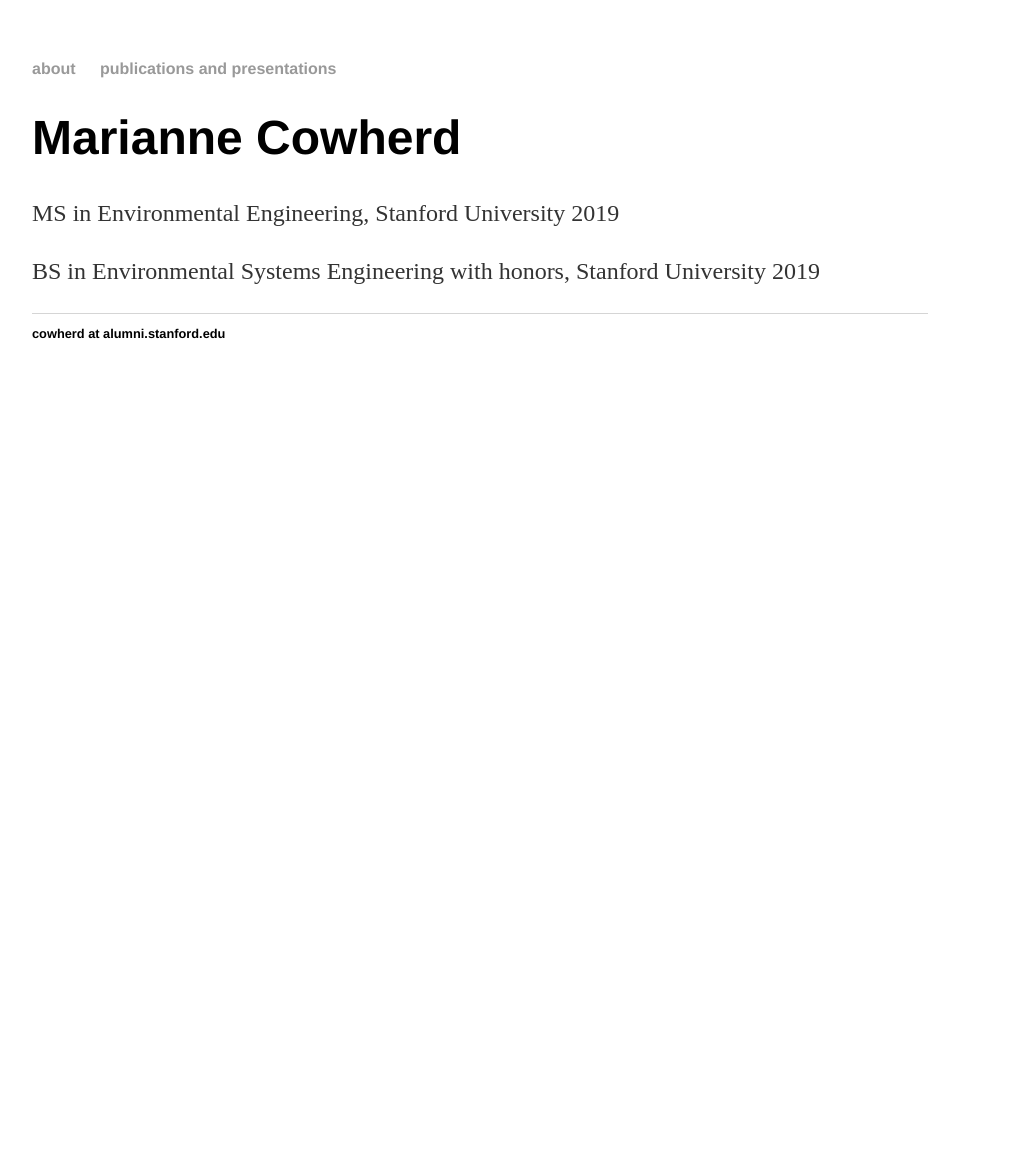
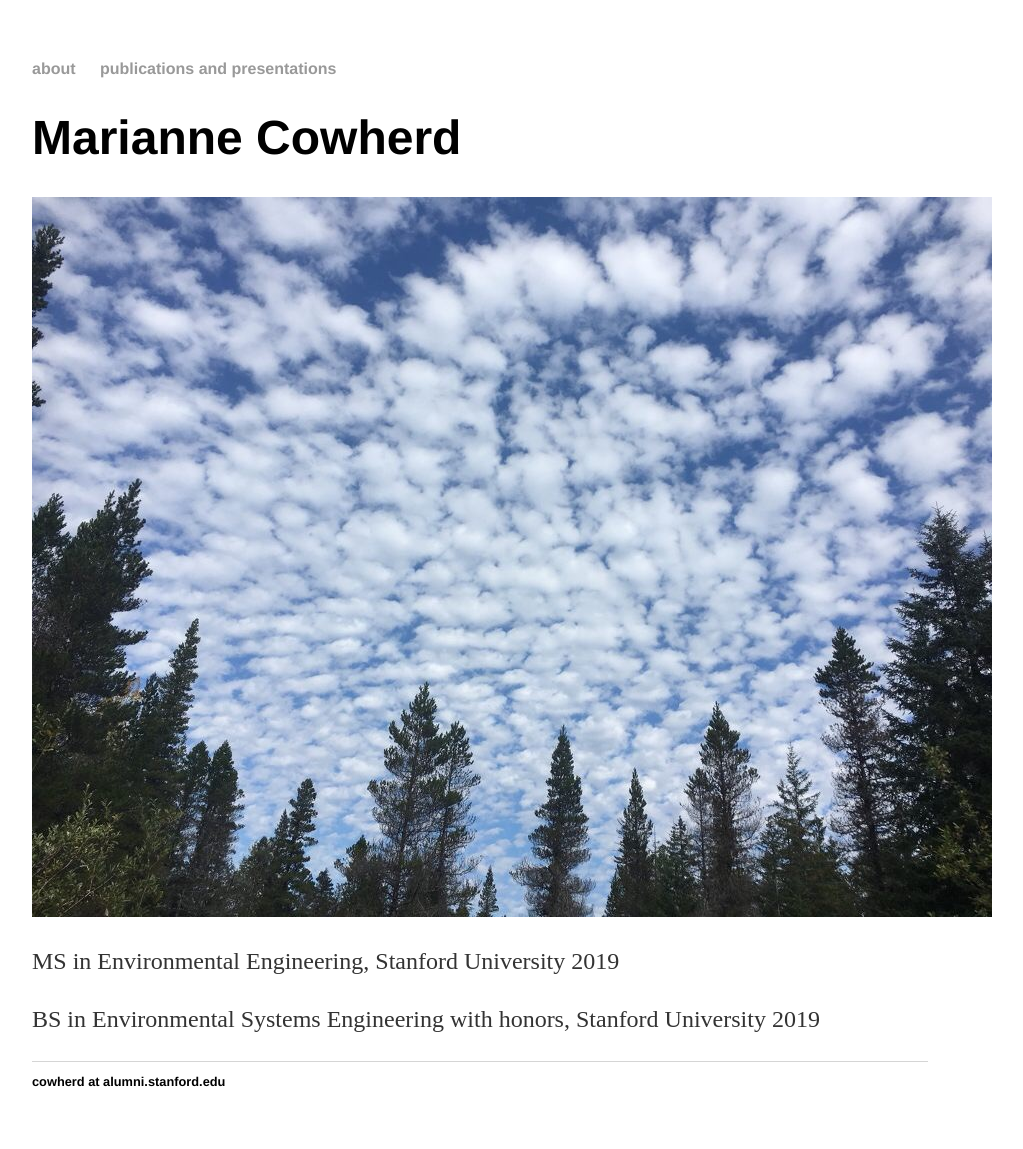
Before and after one commit to mariannecowherd/mariannecowherd.github.io, a Jekyll site: the page built from index.html, in a window 1280 px wide. Shown: the whole page, without its empty margins (160-1183 px from the left). Built offline with Jekyll 4.4.1, drawn with Linux system fonts in a browser that asks for light colours; before the commit the page ends 900 px from its top, so only the background shows below that.

Commit message:
Update index.html

```diff
--- a/index.html
+++ b/index.html
@@ -4,6 +4,7 @@
 ---
 <div class="blurb">
 	<h1>Marianne Cowherd</h1>
+	<img src="akclouds.jpg" alt="clouds">
 	<p> MS in Environmental Engineering, Stanford University 2019</a></p>
 	<p> BS in Environmental Systems Engineering with honors, Stanford University 2019</a></p>
 </div><!-- /.blurb -->
```
